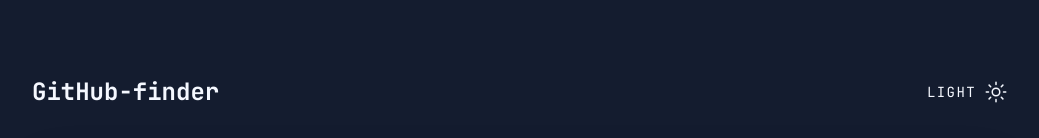
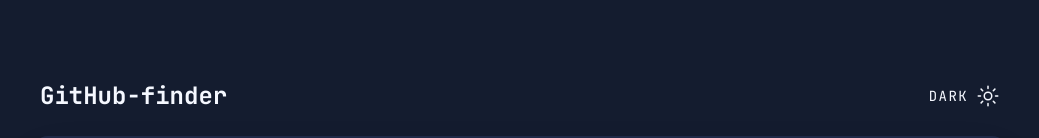
Before and after one commit to bagusNA/github-finder, a React (Create React App) app: page / in a window 1280 px wide. Shown: the top 138 px of the page, without its empty margins (120-1159 px from the left). Built offline with nearby package versions, Linux system fonts and the light colour scheme.

Commit message:
Theme toggle logic

```diff
--- a/src/App.tsx
+++ b/src/App.tsx
@@ -1,5 +1,5 @@
 import React, { useEffect, useState } from "react";
-import { IoSunnyOutline, IoLocation, IoLink, IoMail, IoBusiness, IoLogoTwitter } from 'react-icons/io5';
+import { IoSunnyOutline, IoLocation, IoLink, IoSunny, IoBusiness, IoLogoTwitter } from 'react-icons/io5';
 import Moment from 'react-moment';
 
 import { SearchBar } from './components/SearchBar';
@@ -34,6 +34,15 @@
   });
   const [search, setSearch] = useState('');
   const [isNotFound, setIsNotFound] = useState(false);
+  const [isDarkMode, setIsDarkMode] = useState(true);
+
+  useEffect(() => {
+    if (isDarkMode && document.documentElement.classList.contains('dark')) return;
+    if (isDarkMode) return document.documentElement.classList.add('dark');
+
+    if (!isDarkMode && !document.documentElement.classList.contains('dark')) return;
+    document.documentElement.classList.remove('dark');
+  })
 
   function handleSearchChange(e: any) {
     setSearch(e.target.value);
@@ -54,15 +63,29 @@
       .then(res => res.json())
   }
 
+  function toggleTheme() {
+    setIsDarkMode(prev => !prev);
+  }
+
   return (
-    <main className="min-h-screen flex justify-center bg-dark text-sm text-light font-mono lg:text-base">
+    <main className="min-h-screen flex justify-center bg-light transition text-sm text-dark font-mono lg:text-base dark:bg-dark dark:text-light">
       <div className="min-h-screen min-w-full flex flex-col gap-y-6 p-6 md:justify-center sm:container sm:min-w-0 lg:max-w-screen-lg">
         {/* Header */}
-        <div className="flex justify-between items-center pb-2">
+        <div className="flex justify-between items-center px-2 hover:cursor-pointer">
           <h1 className="text-xl font-bold md:text-2xl">GitHub-finder</h1>
-          <div className="flex items-center gap-x-2">
-            <p className="tracking-widest text-sm">LIGHT</p>
-            <IoSunnyOutline className="text-2xl"/>
+          <div className="flex items-center gap-x-2" onClick={toggleTheme}>
+            {!isDarkMode ?
+              <React.Fragment>
+                <p className="tracking-widest text-sm">LIGHT</p>
+                <IoSunny className="text-2xl"/>
+              </React.Fragment>
+              :
+              <React.Fragment>
+                <p className="tracking-widest text-sm">DARK</p>
+                <IoSunnyOutline className="text-2xl"/>
+              </React.Fragment>
+            }
+
           </div>
         </div>
 
@@ -144,8 +167,6 @@
               </div>
           }
         </div>
-
-
       </div>
     </main>
   );
--- a/tailwind.config.js
+++ b/tailwind.config.js
@@ -1,6 +1,7 @@
 const defaultTheme = require('tailwindcss/defaultTheme');
 
 module.exports = {
+  darkMode: 'class',
   theme: {
     extend: {
       colors: {
```
